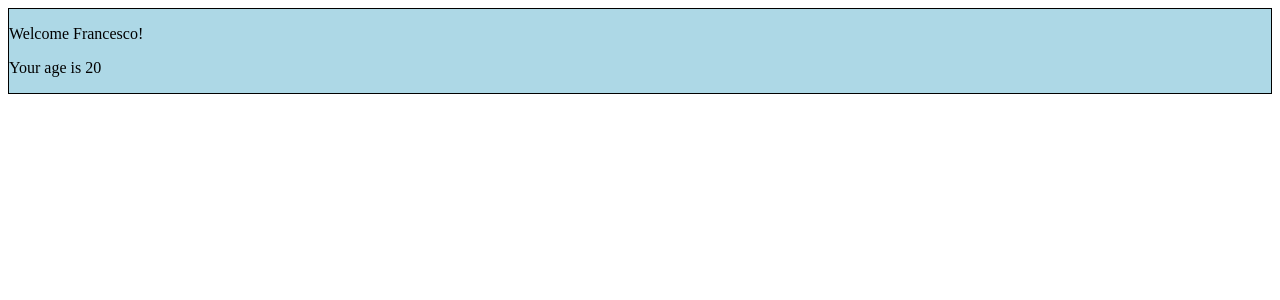
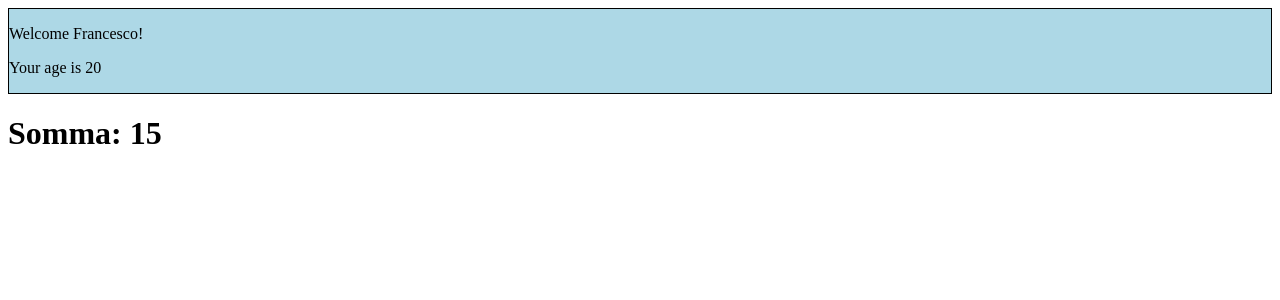
Before and after one commit to cicciocara/React-exercises, a React (Create React App) app in the folder react-exercises/: page / in a window 1280 px wide. Shown: the top 300 px of the page. Built offline with nearby package versions, Linux system fonts and the light colour scheme.

Commit message:
feat/exercise function-components-02

```diff
--- a/react-exercises/src/App.js
+++ b/react-exercises/src/App.js
@@ -8,6 +8,7 @@ import { Hello } from './Hello';
 import { InteractiveWelcome } from './InteractiveWelcome';
 import { LanguageContext } from './LanguageContext';
 import { Login } from './Login';
+import { Sum } from './Sum';
 import { TodoList } from './TodoList';
 import { UncontrolledLogin } from './UncontrolledLogin';
 import { Welcome } from './Welcome';
@@ -15,6 +16,8 @@ import { Welcome } from './Welcome';
 function onLogin(state) {
   return console.log(state);
 }
+
+const numbers = [1, 2, 3, 4, 5];
 
 export class App extends React.Component {
   state = {
@@ -31,6 +34,7 @@ export class App extends React.Component {
     return (
       <div>
         <Welcome name='Francesco' age={20} />
+        <Sum numbers={numbers} />
       </div>
     );
   }
--- /dev/null
+++ b/react-exercises/src/Sum.js
@@ -0,0 +1,4 @@
+export function Sum({ numbers }) {
+  const sum = numbers.reduce((prev, current) => prev + current, 0);
+  return <h1>Somma: {sum}</h1>;
+}
```
